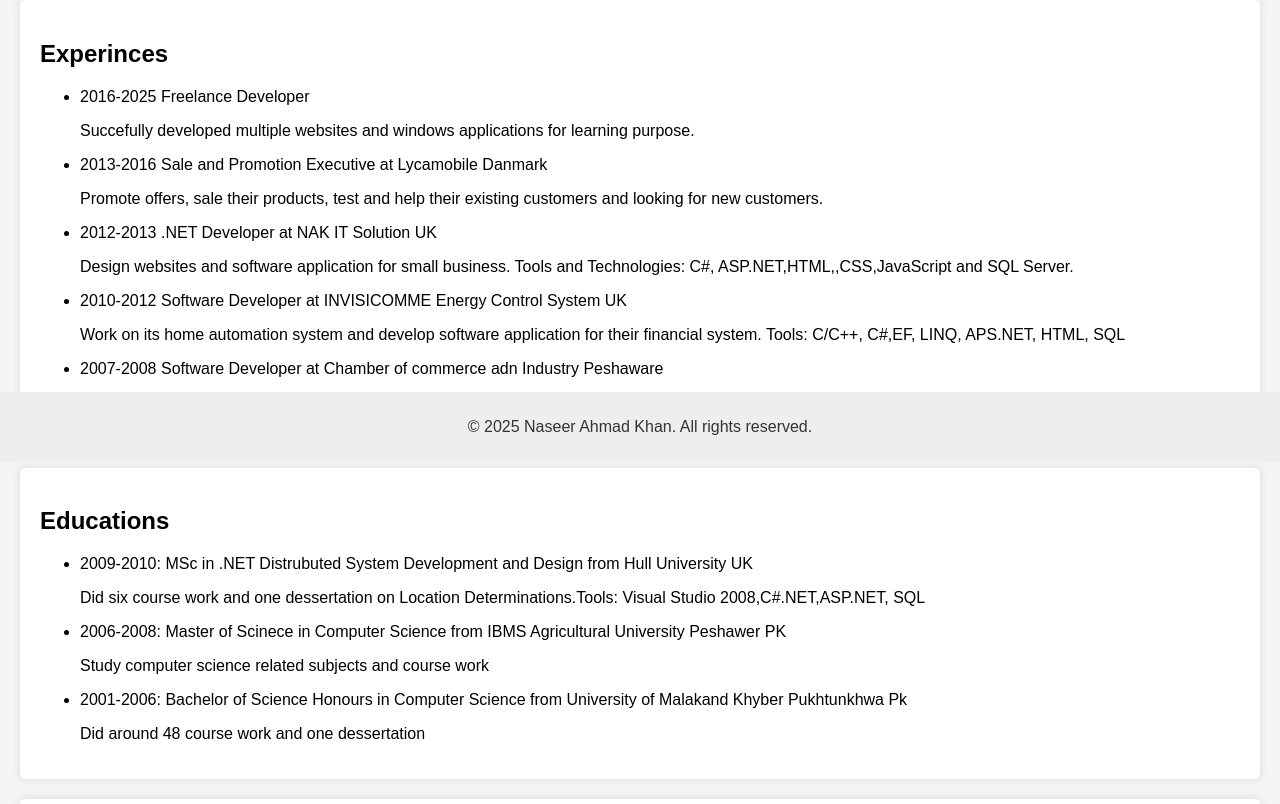
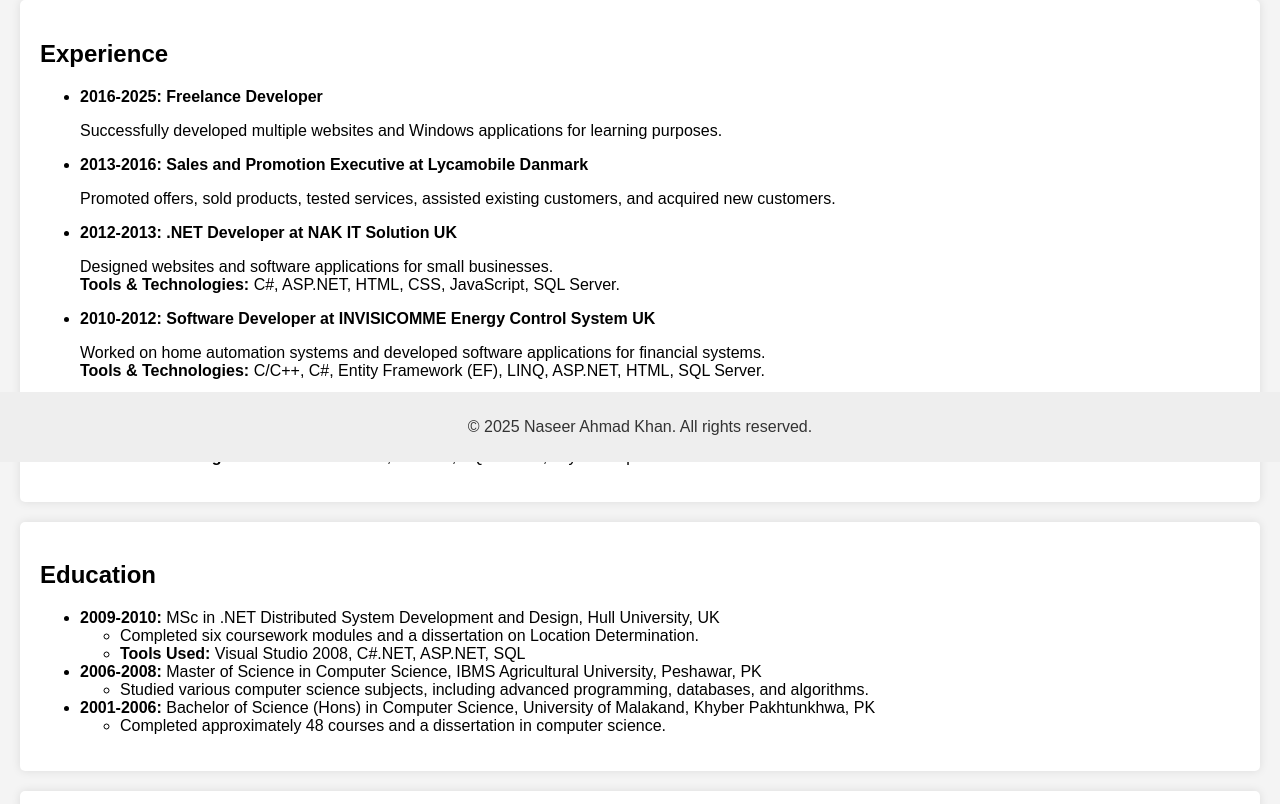
Before and after one commit to naseerAhmadKhanDK/NaseerPortfolio, a plain HTML site: page index.html in a window 1280 px wide. Shown: the part 338-1142 px from the top of the page. Drawn offline with Linux system fonts and the light colour scheme.

Commit message:
changes experience education
changes in education  experience and contact information

```diff
--- a/index.html
+++ b/index.html
@@ -65,33 +65,54 @@
         <p>Hello! My name is Naseer Ahmad Khan and I live in Cophenhagen. I am a passionate software Developer with experience in C#, ASP.NET MVC,HTML,CSS,Javascript, SQL Server. I enjoy creating innovative solutions and continuously learning new technologies.</p>
  </section>
  <section id="Experience">
-        <h2>Experinces</h2>
+    <h2>Experience</h2>
 
     <ul>
-            <li>2016-2025 Freelance Developer</li>
-            <p>Succefully developed multiple websites and windows applications for learning purpose.</p>
-            <li>2013-2016 Sale and Promotion Executive at Lycamobile Danmark</li>
-             <p>Promote offers, sale their products, test and help their existing customers and looking for new customers.
-            <li>2012-2013 .NET Developer at NAK IT Solution UK</li>
-             <p>Design websites and software application for small business. Tools and Technologies: C#, ASP.NET,HTML,,CSS,JavaScript and        SQL Server.</p>
-            <li>2010-2012 Software Developer at INVISICOMME Energy Control System UK</li>
-            <p>Work on its home automation system and develop software application for their financial system. Tools: C/C++, C#,EF, LINQ, APS.NET, HTML, SQL</p>
-         <li>2007-2008 Software Developer at Chamber of commerce adn Industry Peshaware</li>
-          <p>Develop software CRUD application for its Import/Export Section. Tools:Visual studio 2003 VB.NET,SQL Server, Crystal Report </p>
+        <li><strong>2016-2025: Freelance Developer</strong></li>
+        <p>Successfully developed multiple websites and Windows applications for learning purposes.</p>
+
+        <li><strong>2013-2016: Sales and Promotion Executive at Lycamobile Danmark</strong></li>
+        <p>Promoted offers, sold products, tested services, assisted existing customers, and acquired new customers.</p>
+
+        <li><strong>2012-2013: .NET Developer at NAK IT Solution UK</strong></li>
+        <p>Designed websites and software applications for small businesses. <br>
+        <strong>Tools & Technologies:</strong> C#, ASP.NET, HTML, CSS, JavaScript, SQL Server.</p>
+
+        <li><strong>2010-2012: Software Developer at INVISICOMME Energy Control System UK</strong></li>
+        <p>Worked on home automation systems and developed software applications for financial systems. <br>
+        <strong>Tools & Technologies:</strong> C/C++, C#, Entity Framework (EF), LINQ, ASP.NET, HTML, SQL Server.</p>
+
+        <li><strong>2007-2008: Software Developer at Chamber of Commerce and Industry Peshawar</strong></li>
+        <p>Developed a CRUD application for the Import/Export Section. <br>
+        <strong>Tools & Technologies:</strong> Visual Studio 2003, VB.NET, SQL Server, Crystal Reports.</p>
     </ul>
 </section>
-   <section id="Educations">
-        <h2>Educations</h2>
+
+   <section id="Education">
+    <h2>Education</h2>
     <ul>
-            <li>2009-2010: MSc in .NET Distrubuted System Development and Design from Hull University UK</li>
-            <p> Did six course work and one dessertation on Location Determinations.Tools: Visual Studio 2008,C#.NET,ASP.NET, SQL </p>
-            <li>2006-2008: Master of Scinece in Computer Science from IBMS Agricultural University Peshawer PK</li>
-            <p>Study  computer science related subjects and course work </p>
-            <li>2001-2006: Bachelor of Science Honours in Computer Science from University of Malakand Khyber Pukhtunkhwa Pk</li>
-            <p>Did around 48 course work and one dessertation</p>
-
+        <li>
+            <strong>2009-2010:</strong> MSc in .NET Distributed System Development and Design, Hull University, UK
+            <ul>
+                <li>Completed six coursework modules and a dissertation on Location Determination.</li>
+                <li><strong>Tools Used:</strong> Visual Studio 2008, C#.NET, ASP.NET, SQL</li>
+            </ul>
+        </li>
+        <li>
+            <strong>2006-2008:</strong> Master of Science in Computer Science, IBMS Agricultural University, Peshawar, PK
+            <ul>
+                <li>Studied various computer science subjects, including advanced programming, databases, and algorithms.</li>
+            </ul>
+        </li>
+        <li>
+            <strong>2001-2006:</strong> Bachelor of Science (Hons) in Computer Science, University of Malakand, Khyber Pakhtunkhwa, PK
+            <ul>
+                <li>Completed approximately 48 courses and a dissertation in computer science.</li>
+            </ul>
+        </li>
     </ul>
 </section>
+
 
 
 
@@ -145,9 +166,13 @@
     <section id="contact">
         <h2>Contact Information</h2>
         <ul>
-          <li>E-mail:naseer_uomian@yahoo.com</li>
-          <li>Contact Number:+4571563149</li>
-          <li><a href="https://www.linkedin.com/in/naseer-khan-09778230/" alt="NaseerLinken">LinkedIn</a></li>
+            <li><strong>Email:</strong> <a href="mailto:naseer_uomian@yahoo.com">naseer_uomian@yahoo.com</a></li>
+            <li><strong>Phone:</strong> <a href="tel:+4571563149">+45 7156 3149</a></li>
+            <li><strong>LinkedIn:</strong>
+                <a href="https://www.linkedin.com/in/naseer-khan-09778230/" target="_blank" rel="noopener noreferrer">
+                    Naseer Khan's LinkedIn
+                </a>
+            </li>
         </ul>
     </section>
    <section id="Picture">
```
Lines whose indentation alone changed are shown as unchanged.
